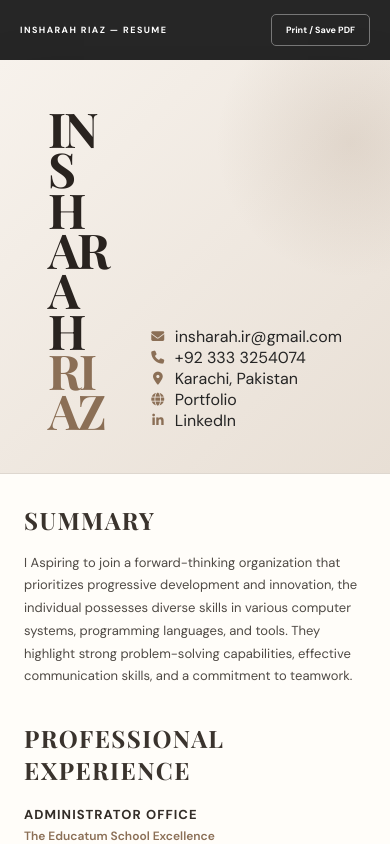
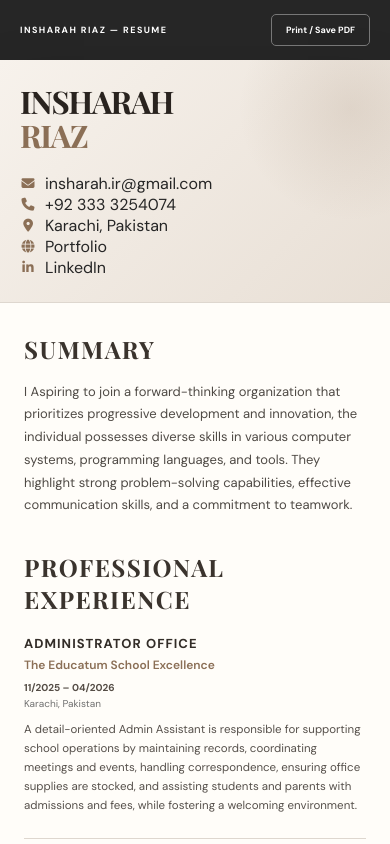
Before and after one commit to Insharah05678/my-angular-resume, an Angular app: page / in a window 390 px wide. Shown: the top 844 px of the page. Built offline with nearby package versions, Linux system fonts and the light colour scheme.

Commit message:
fix code

```diff
--- a/src/app/components/resume-header/resume-header.component.scss
+++ b/src/app/components/resume-header/resume-header.component.scss
@@ -1,3 +1,54 @@
+// .hero {
+//   min-height: 250px;
+//   display: flex;
+//   justify-content: space-between;
+//   align-items: flex-end;
+//   gap: 40px;
+//   padding: 48px 48px 42px;
+//   background:
+//     radial-gradient(circle at 90% 20%, rgba(139,111,86,.15), transparent 28%),
+//     linear-gradient(135deg, #f7f2ec, #e8dfd5);
+//   border-bottom: 1px solid var(--line);
+// }
+
+// .eyebrow {
+//   margin: 0 0 15px;
+//   color: var(--accent);
+//   font-size: 10px;
+//   letter-spacing: .28em;
+//   font-weight: 700;
+// }
+
+// h1 {
+//   margin: 0;
+//   font-family: 'Playfair Display', Georgia, serif;
+//   font-size: clamp(48px, 7vw, 82px);
+//   line-height: .84;
+//   letter-spacing: -.045em;
+//   color: #29231f;
+// }
+
+// h1 span { color: var(--accent); }
+
+
+// .hero-contact a,
+// .hero-contact > span {
+//   display: flex;
+//   align-items: center;
+//   gap: 9px;
+// }
+
+// .hero-contact i {
+//   width: 16px;
+//   text-align: center;
+//   color: var(--accent);
+//   font-size: 13px;
+// }
+
+// .hero-contact a:hover {
+//   color: var(--accent);
+// }
+
 .hero {
   min-height: 250px;
   display: flex;
@@ -22,14 +73,15 @@
 h1 {
   margin: 0;
   font-family: 'Playfair Display', Georgia, serif;
-  font-size: clamp(48px, 7vw, 82px);
+  font-size: clamp(48px, 7vw, 82px); /* BARI SCREEN PE YEHI RAHEGA */
   line-height: .84;
   letter-spacing: -.045em;
   color: #29231f;
+  writing-mode: horizontal-tb;
+  white-space: normal;
 }
 
 h1 span { color: var(--accent); }
-
 
 .hero-contact a,
 .hero-contact > span {
@@ -48,3 +100,19 @@ h1 span { color: var(--accent); }
 .hero-contact a:hover {
   color: var(--accent);
 }
+
+/* ===== IF-ELSE = CHOTI SCREEN PE FONT KAM ===== */
+@media (max-width: 768px) {
+  .hero {
+    flex-direction: column; /* upar-neeche kar do */
+    align-items: flex-start;
+    padding: 24px 20px;
+    gap: 20px;
+    min-height: auto;
+  }
+
+  h1 {
+    font-size: clamp(28px, 8vw, 36px) !important; /* CHOTI SCREEN PE CHHOTA */
+    line-height: 1.1 !important;
+  }
+}
```
